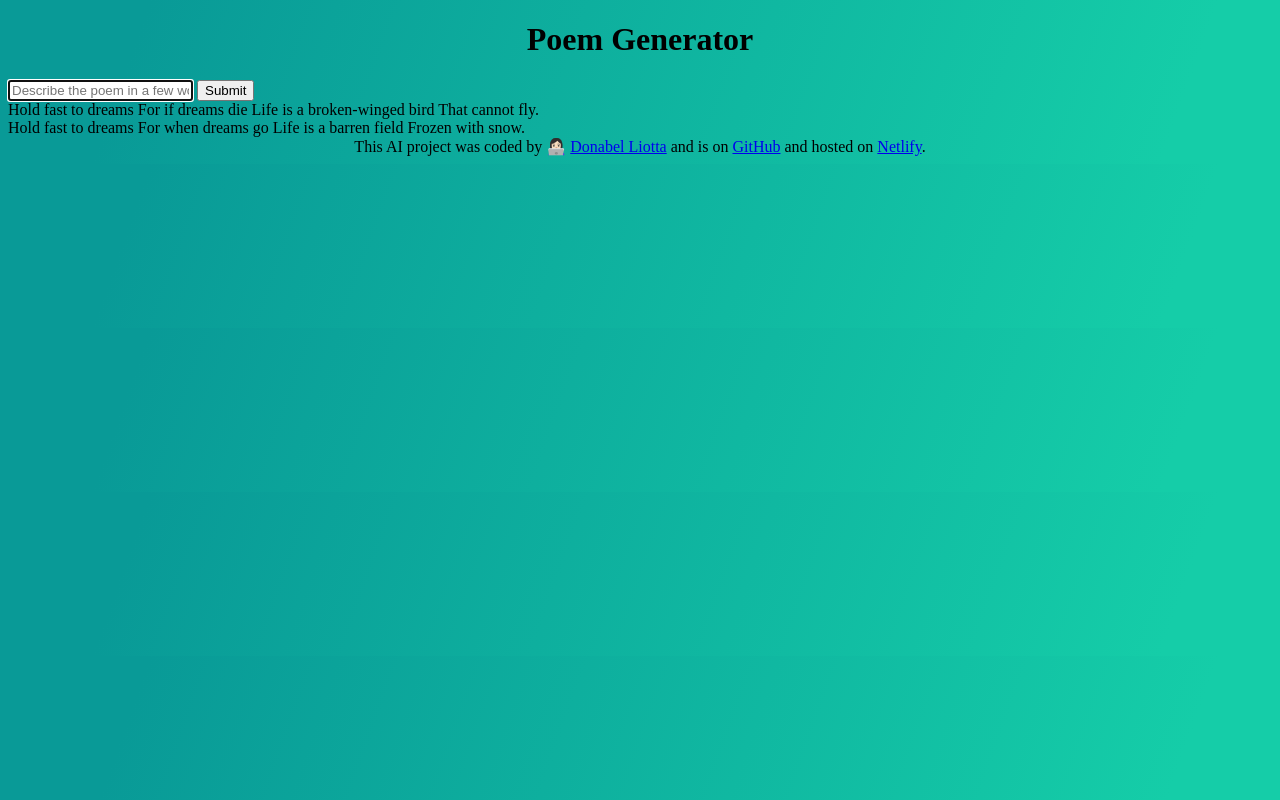
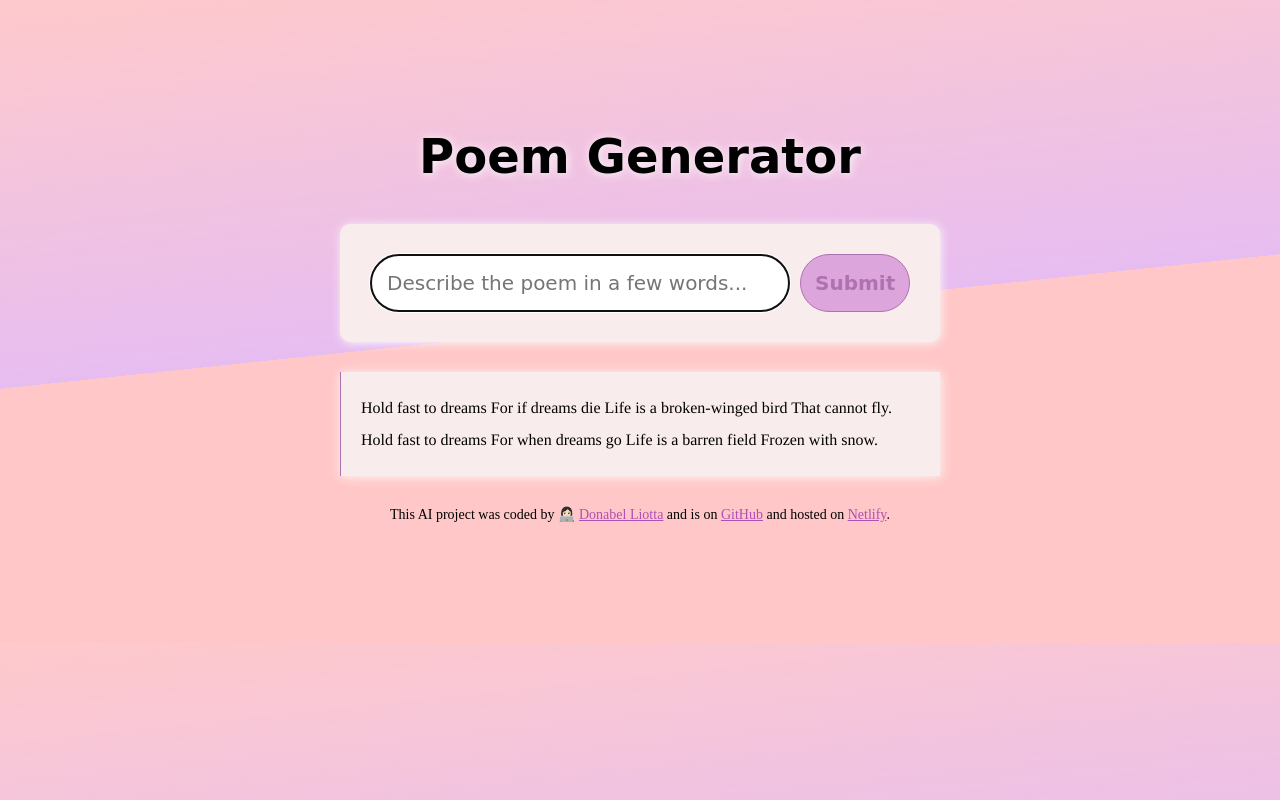
Before and after one commit to belram990/poem-generator, a plain HTML site: page index.html in a window 1280 px wide. Drawn offline with Linux system fonts and the light colour scheme.

Commit message:
updated css

```diff
--- a/index.html
+++ b/index.html
@@ -10,6 +10,7 @@
 </head>
 
 <body>
+    <div class="container">
         <header>
             <h1>Poem Generator</h1>
         </header>
@@ -17,10 +18,10 @@
         <main>
             <form>
                 <input type="text" placeholder="Describe the poem in a few words..." autofocus required
-                autocomplete="off" />
-            <input type="submit" />
+                    autocomplete="off" class="instruction" />
+                <input type="submit" class="submit-button" />
             </form>
-        <div>
+            <div class="poem">
                 Hold fast to dreams
                 For if dreams die
                 Life is a broken-winged bird
@@ -37,9 +38,11 @@
 
 
         <footer>This AI project was coded by 👩🏻‍💻 <a href="https://github.com/belram990" target="_blank">Donabel
-            Liotta</a> and is on <a href="https://github.com/belram990/poem-generator" target="_blank">GitHub</a> and
+                Liotta</a> and is on <a href="https://github.com/belram990/poem-generator" target="_blank">GitHub</a>
+            and
             hosted on <a href="https://ai-poem-maker.netlify.app" target="_blank">Netlify</a>.
         </footer>
+    </div>
 
     <script src=" app.js"></script>
 </body>
--- a/style.css
+++ b/style.css
@@ -1,13 +1,81 @@
 body {
-    background: linear-gradient(109.6deg, rgb(9, 154, 151) 11.2%, rgb(21, 205, 168) 91.1%);
+    background: linear-gradient(174deg, rgba(255, 192, 192, 0.84) -1.5%, rgb(231, 189, 241) 50%, rgba(255, 189, 189, 0.84)-1.5%);
 
 }
 
-h1 {
-    text-align: center;
+.container {
+    margin: 120px auto;
+    max-width: 600px;
 }
 
 
+h1 {
+    text-align: center;
+    font-weight: 800;
+    font-size: 48px;
+    line-height: 1.5;
+    font-family: Snell Roundhand,
+        cursive;
+    text-shadow: 1px 1px 10px#f9f9f9;
+}
+
+header {
+    margin-bottom: 30px;
+}
+
+
+
+form {
+    padding: 30px;
+    background-color: #f9ecec;
+    border-radius: 10px;
+    display: flex;
+    box-shadow: 1px 1px 10px#f9f9f9;
+    margin-bottom: 30px;
+}
+
+.instruction {
+    padding: 16px;
+    border: 1px solid #e280a6;
+    width: 80%;
+    font-size: 20px;
+    border-radius: 50px;
+    line-height: 20px;
+    font-family: Snell Roundhand,
+        cursive;
+    color: black;
+}
+
+.submit-button {
+    margin-left: 10px;
+    background: #dca5dc;
+    border: 1px solid #af72b0;
+    width: 110px;
+    border-radius: 50px;
+    padding: 14px;
+    font-family: Snell Roundhand,
+        cursive;
+    color: #af72b0;
+    font-size: 20px;
+    font-weight: 900;
+}
+
+.poem {
+    font-size: 16px;
+    font-family: Times, Times New Roman, serif;
+    background-color: #f9ecec;
+    padding: 20px;
+    line-height: 2;
+    border-left: 1px solid #af72b0;
+    box-shadow: 1px 1px 10px#f9f9f9;
+}
+
 footer {
     text-align: center;
+    font-size: 14px;
+    margin-top: 30px;
 }
+
+a {
+    color: #b04fb4;
+}
```
Lines whose indentation alone changed are shown as unchanged.
